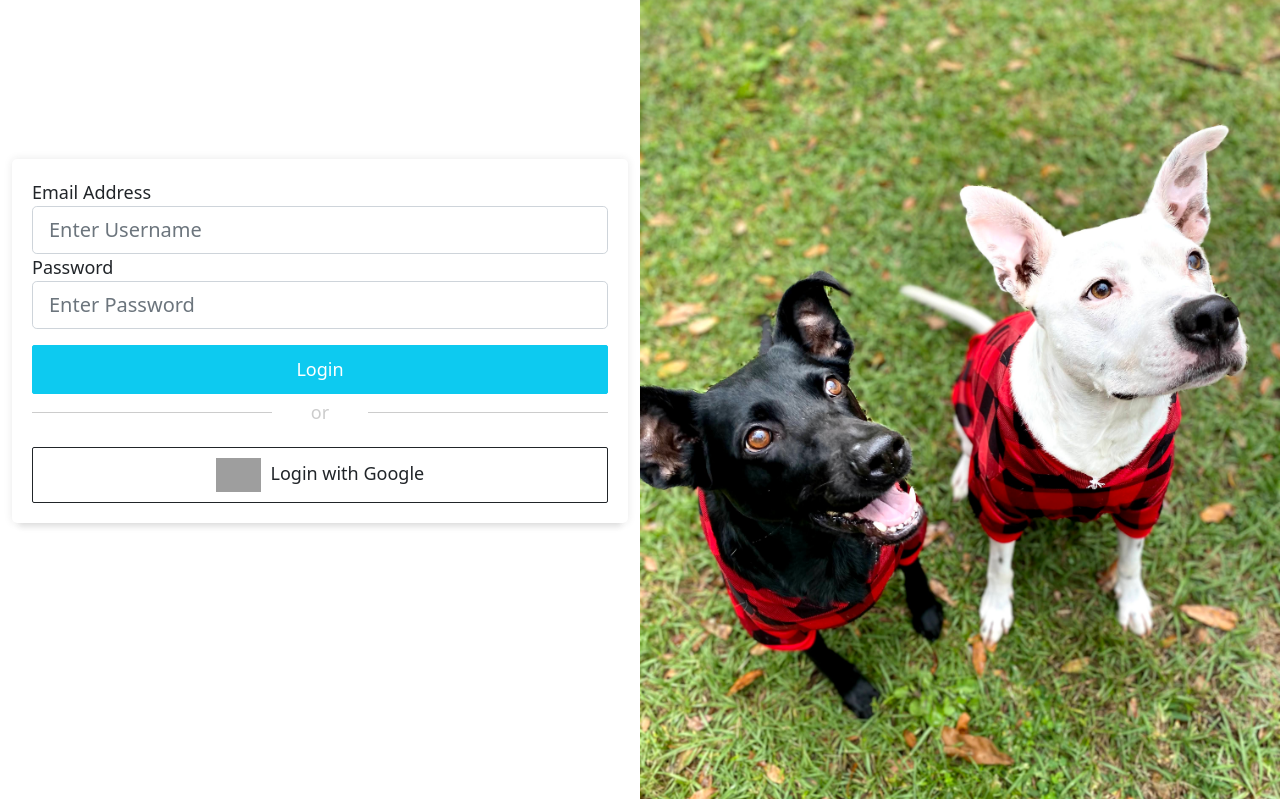
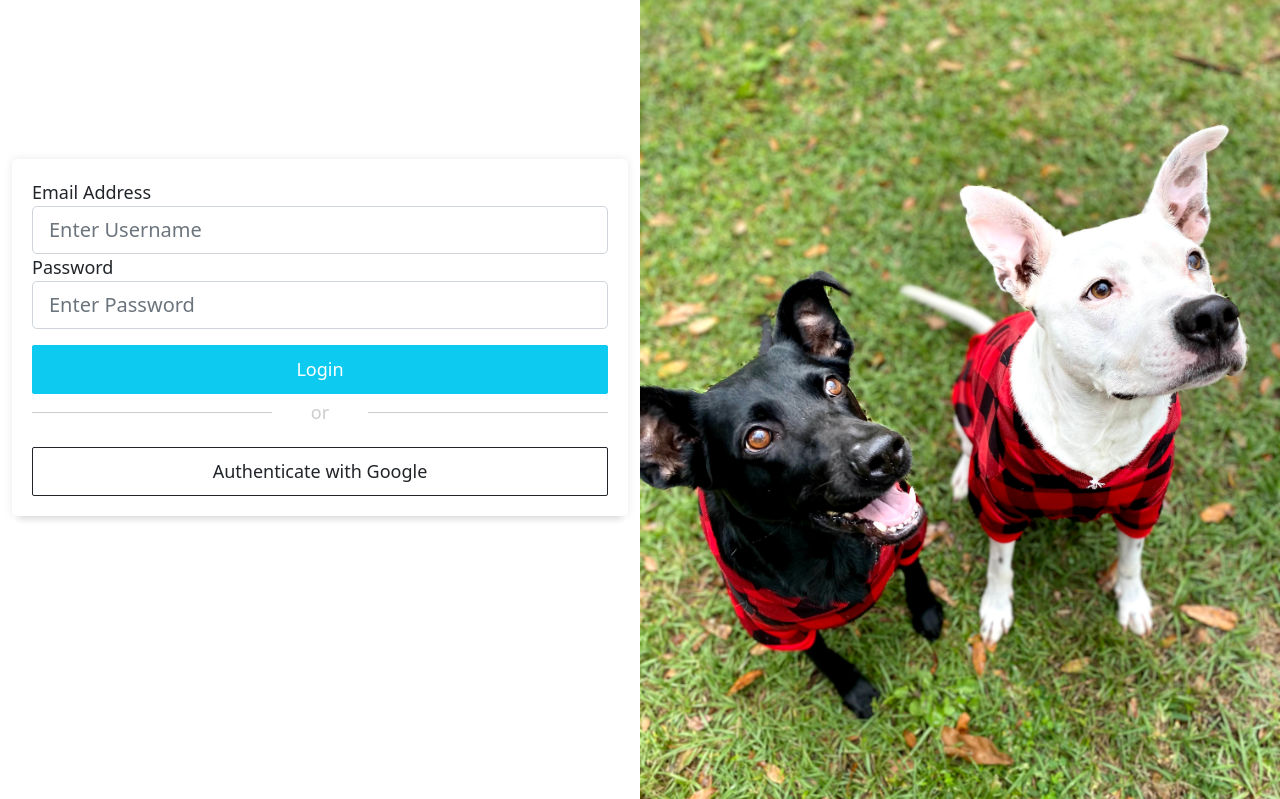
Before and after one commit to tyler-tee/Puploader, a Flask app: page /login in a window 1280 px wide. Shown: the part 83-882 px from the top of the page. Run offline with Flask 3, Linux system fonts and the light colour scheme; parts of the project's set-up code (start-up, migrations or seed data) failed here and were passed over; some libraries are stand-ins or nearby versions; grey boxes are pictures that could not be loaded.

Commit message:
remove deprecated properties

```diff
--- a/app/templates/auth/login.html
+++ b/app/templates/auth/login.html
@@ -33,17 +33,23 @@
                 <div class="line-separator"></div>
               </div>
               <div class="pt-3 mt-0 d-flex">
-                <a class="btn btn-outline-dark mt-0" href="/google_auth" role="button" style="text-transform:none; vertical-align: middle; width: 100%">
-                  <img style="margin: bottom 5px; margin-right:5px; width: 45px;" alt="Google sign-in" src="/static/assets/Google_G_Logo.png" />
-                  Login with Google
-                </a>
+                <button type="submit" class="btn btn-outline-dark mt-0" style="text-transform:none; vertical-align: middle; width: 100%">
+                  Authenticate with Google
+                </button>
               </div>
             </form>
           </div>
         </div>
       </div>
       <div class="w-50 mx-auto px-0 d-flex d-sm-block">
-        <img src="{{ url_for('static', filename='assets/pups.jpg') }}" alt="Login image" class="w-100 vh-100" style="object-fit: cover; object-position: right;">
+        <img
+        src="{{ url_for('static', filename='assets/pups.jpg') }}"
+        alt="Login"
+        class="w-100 vh-100"
+        style="object-fit: cover; object-position: right;"
+        onkeydown="handleKeyDown(event)"
+        onkeypress="handleKeyPress(event)"
+        onkeyup="handleKeyUp(event)">
       </div>
     </div>
   </div>
```
